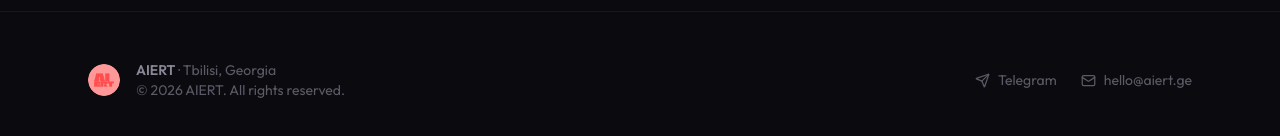
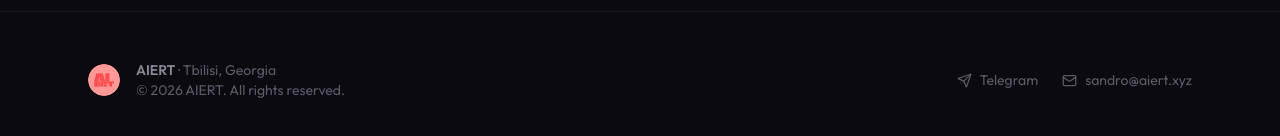
Before and after one commit to Gp-sandro/AIERT_Website, a React (Vite) app: page / in a window 1280 px wide. Shown: the part 4260-4396 px from the top of the page. Built offline with nearby package versions, Linux system fonts and the light colour scheme.

Commit message:
Changed the README.md and a footer

```diff
--- a/src/components/Footer.jsx
+++ b/src/components/Footer.jsx
@@ -28,11 +28,11 @@ export default function Footer() {
               Telegram
             </a>
             <a
-              href="mailto:hello@aiert.ge"
+              href="mailto:sandro@aiert.xyz"
               className="flex items-center gap-2 text-sm text-text-muted hover:text-coral transition-colors"
             >
               <Mail size={15} />
-              hello@aiert.ge
+              sandro@aiert.xyz
             </a>
           </div>
         </div>
```
Also changed, not shown: 1 other file (tests, documents, lock files or other folders).
